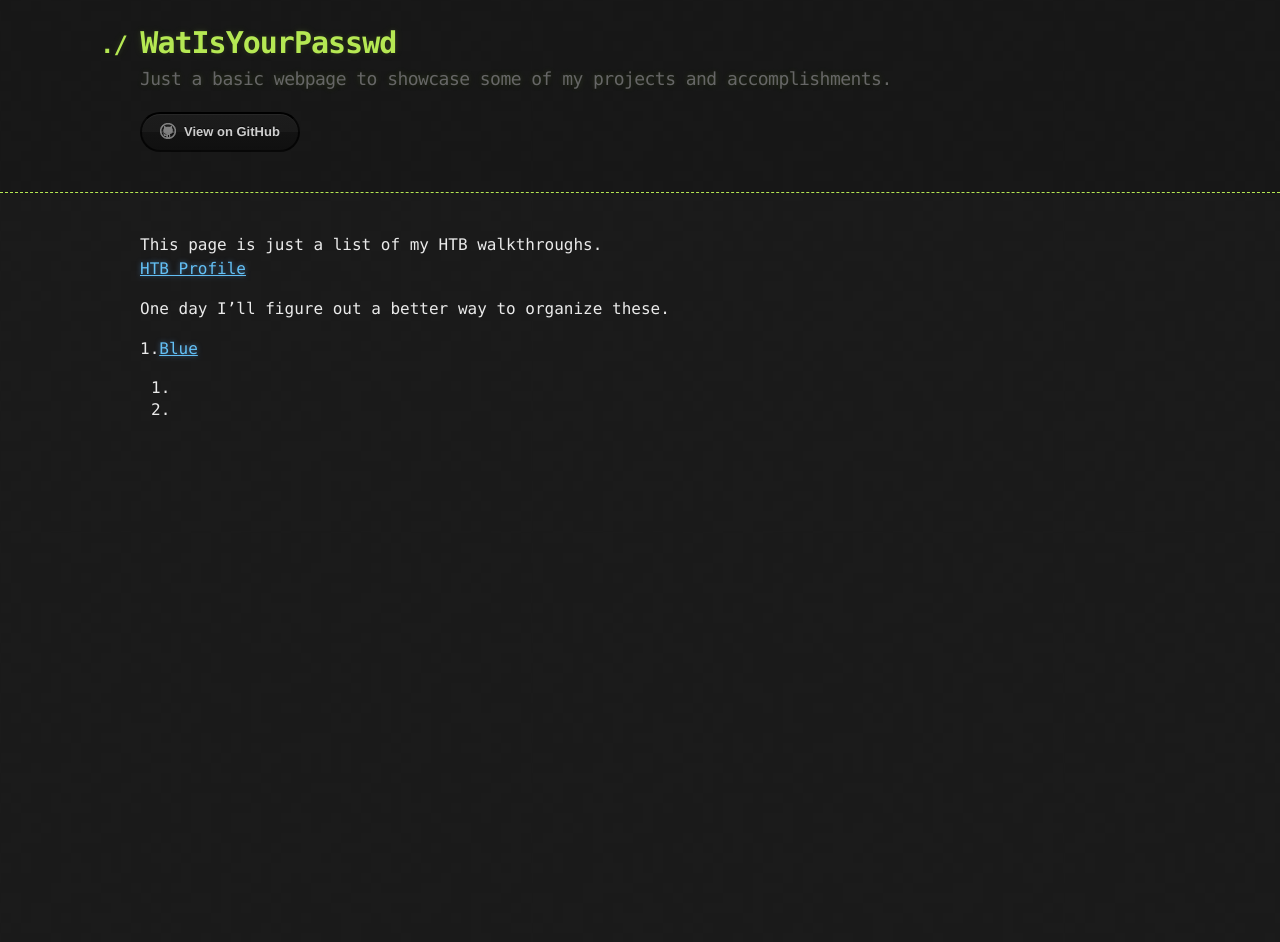
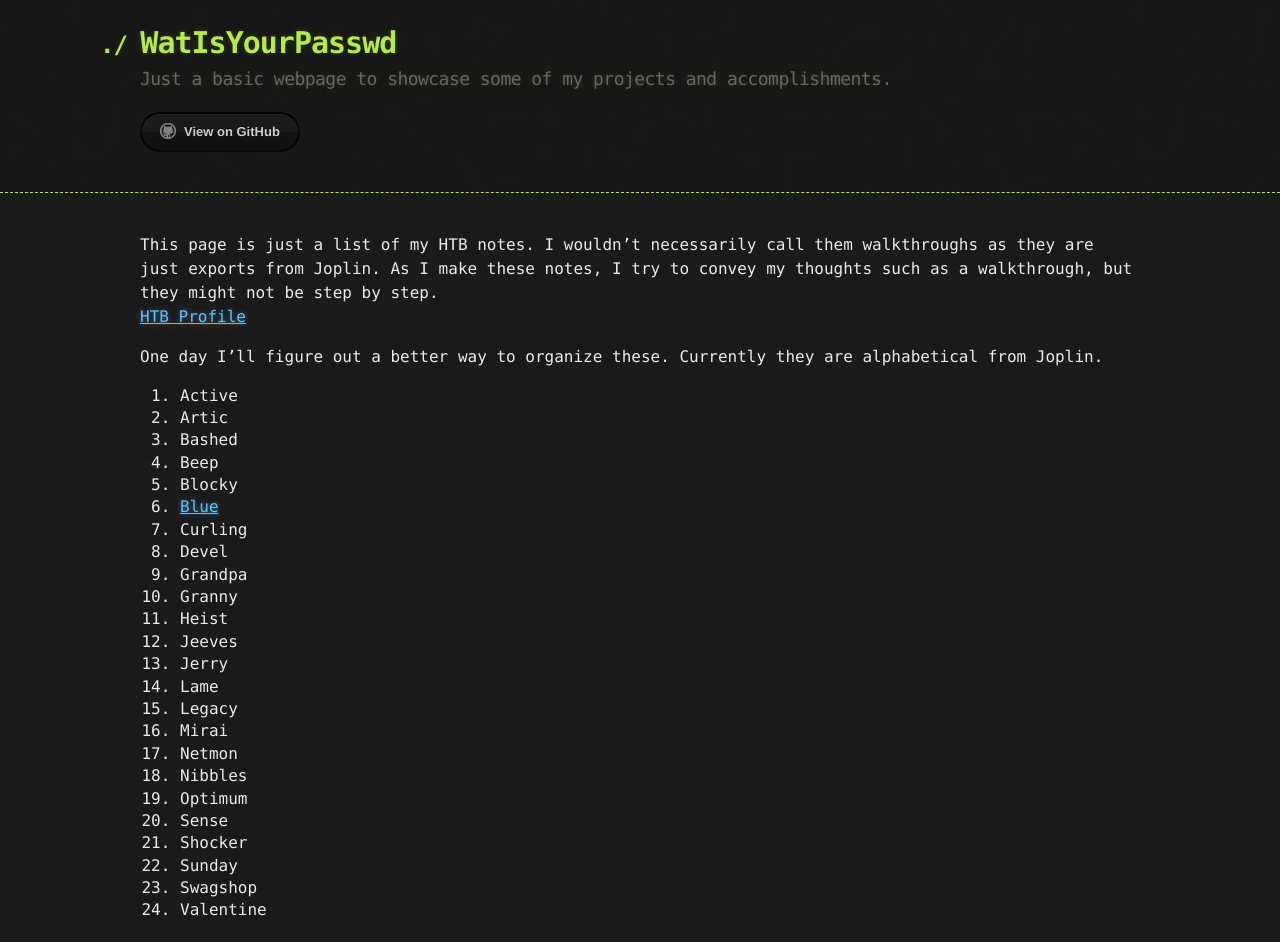
Before and after one commit to 0xForearms/0xForearms.github.io, a Jekyll site: the page built from HTB/index.md, in a window 1280 px wide. Built offline with Jekyll 4.4.1, drawn with Linux system fonts in a browser that asks for light colours; our own code applies the rules of GitHub Pages for plain Markdown files; before the commit the page ends 900 px from its top, so only the background shows below that.

Commit message:
Update index.md

```diff
--- a/HTB/index.md
+++ b/HTB/index.md
@@ -1,9 +1,29 @@
-This page is just a list of my HTB walkthroughs.
+This page is just a list of my HTB notes.  I wouldn't necessarily call them walkthroughs as they are just exports from Joplin.  As I make these notes, I try to convey my thoughts such as a walkthrough, but they might not be step by step.
 [HTB Profile](https://www.hackthebox.eu/home/users/profile/49486)
 
-One day I'll figure out a better way to organize these.
+One day I'll figure out a better way to organize these. Currently they are alphabetical from Joplin.
 
-
-1.[Blue](./Blue.md)
-2.
-3.
+1. Active
+2. Artic
+3. Bashed
+4. Beep
+5. Blocky
+6. [Blue](./Blue.md)
+7. Curling
+8. Devel
+9. Grandpa
+10. Granny
+11. Heist
+12. Jeeves
+13. Jerry
+14. Lame
+15. Legacy
+16. Mirai
+17. Netmon
+18. Nibbles
+19. Optimum
+20. Sense
+21. Shocker
+22. Sunday
+23. Swagshop
+24. Valentine
```
